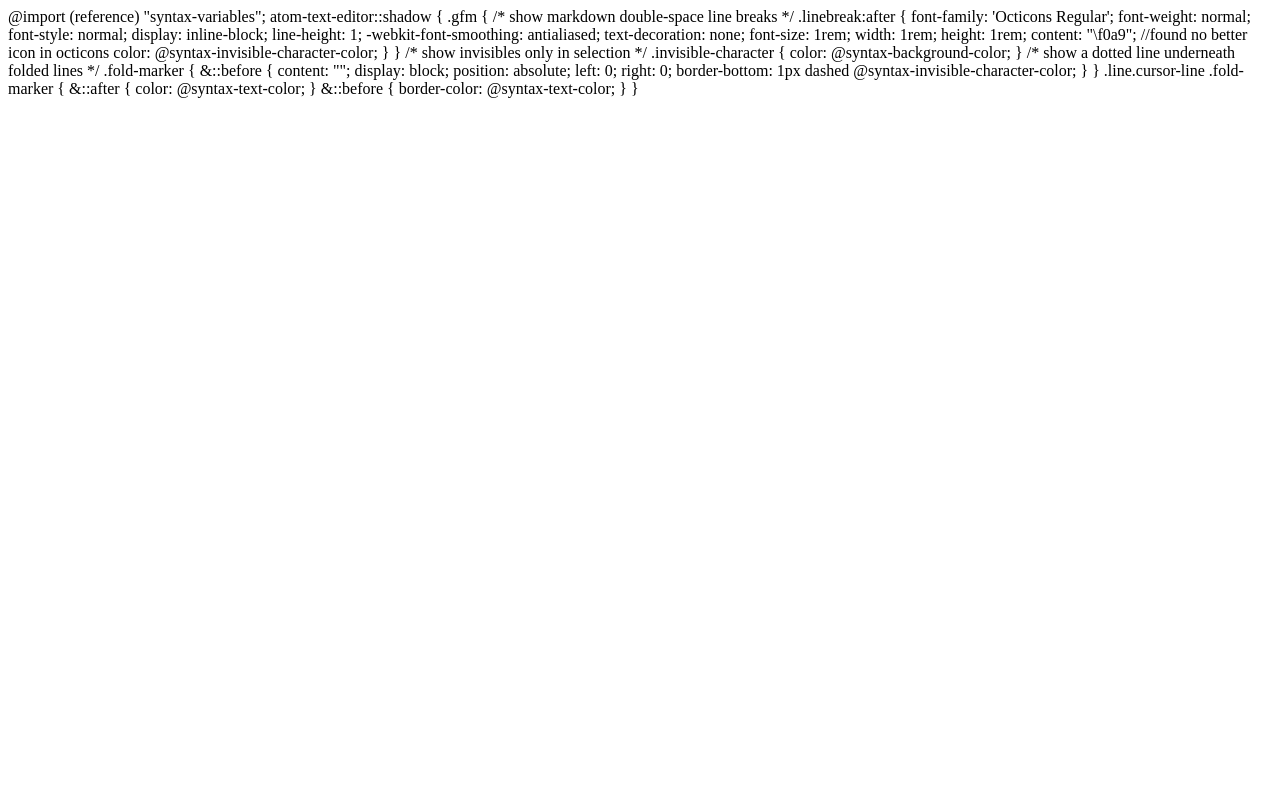
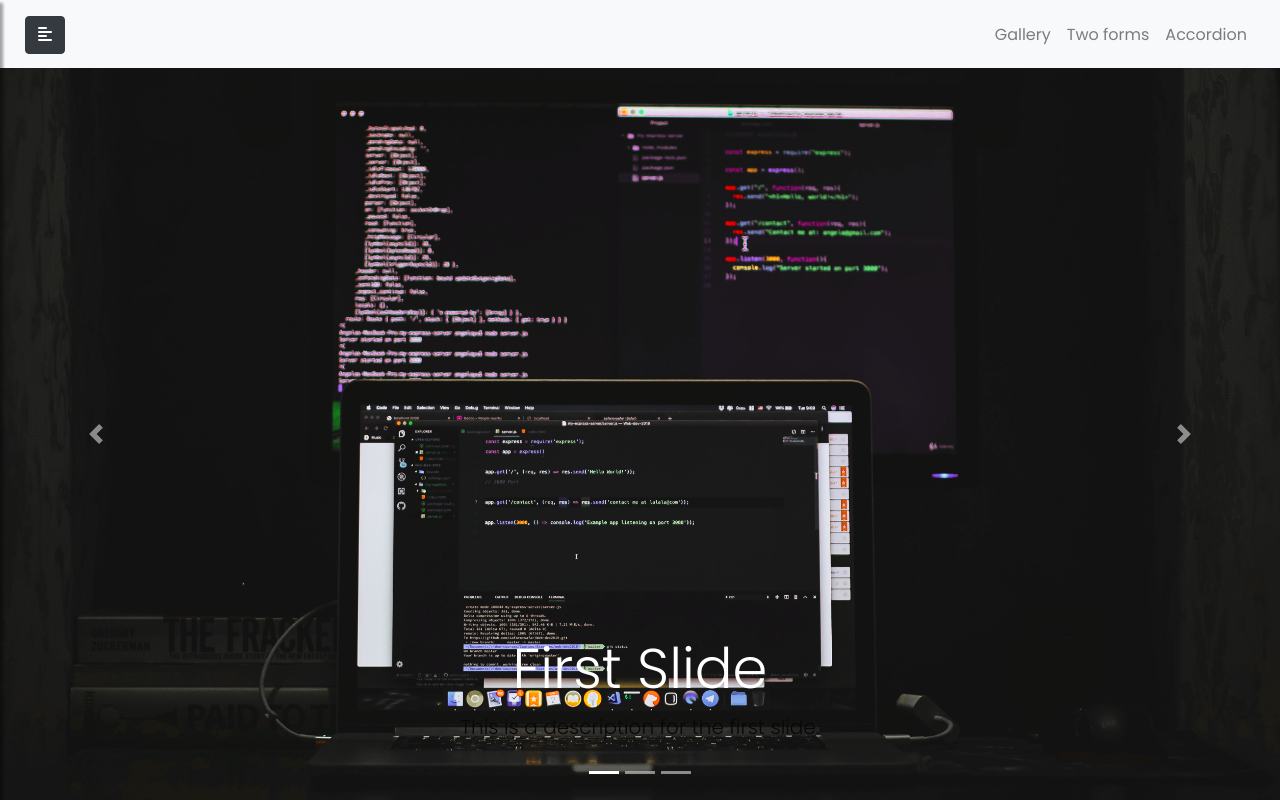
Before and after one commit to andrijaJ01/portfolio-fastapi, a FastAPI app: page / in a window 1280 px wide. Run offline with FastAPI, Linux system fonts and the light colour scheme; some libraries are stand-ins or nearby versions.

Commit message:
updated html

```diff
--- a/templates/home.html
+++ b/templates/home.html
@@ -1,43 +1,72 @@
+{% extends "base.html" %}
 
-@import (reference) "syntax-variables";
-atom-text-editor::shadow {
-  .gfm {
-    /* show markdown double-space line breaks */
-    .linebreak:after {
-      font-family: 'Octicons Regular';
-      font-weight: normal;
-      font-style: normal;
-      display: inline-block;
-      line-height: 1;
-      -webkit-font-smoothing: antialiased;
-      text-decoration: none;
-      font-size: 1rem;
-      width: 1rem;
-      height: 1rem;
-      content: "\f0a9"; //found no better icon in octicons
-      color: @syntax-invisible-character-color;
-    }
-  }
-  /* show invisibles only in selection */
-  .invisible-character {
-      color: @syntax-background-color;
-  }
-  /* show a dotted line underneath folded lines */
-  .fold-marker {
-    &::before {
-      content: "";
-      display: block;
-      position: absolute;
-      left: 0;
-      right: 0;
-      border-bottom: 1px dashed @syntax-invisible-character-color;
-    }
-  }
-  .line.cursor-line .fold-marker {
-    &::after {
-      color: @syntax-text-color;
-    }
-    &::before {
-      border-color: @syntax-text-color;
-    }
-  }
+{% block title %}Home{% endblock %}
+{% block head %}
+{{ super() }}
+
+{% endblock %}
+
+{% block page_content %}
+{% include 'include/sidebar.html' %}
+<style>
+.carousel-item {
+  height: calc(100vh - 68px);
+  min-height: 350px;
+  background: no-repeat center center scroll;
+  -webkit-background-size: cover;
+  -moz-background-size: cover;
+  -o-background-size: cover;
+  background-size: cover;
+
+}
+
+</style>
+<header>
+  <div id="carouselExampleIndicators" class="carousel slide" data-ride="carousel">
+    <ol class="carousel-indicators">
+      <li data-target="#carouselExampleIndicators" data-slide-to="0" class="active"></li>
+      <li data-target="#carouselExampleIndicators" data-slide-to="1"></li>
+      <li data-target="#carouselExampleIndicators" data-slide-to="2"></li>
+    </ol>
+    <div class="carousel-inner" role="listbox">
+      <!-- Slide One - Set the background image for this slide in the line below -->
+      <div class="carousel-item active" style="background-image: url({{url_for('static',path='images/img3-edited.jpg')}})">
+        <div class="carousel-caption  d-md-block">
+          <h2 class="display-4">First Slide</h2>
+          <p class="lead">This is a description for the first slide.</p>
+        </div>
+      </div>
+      <!-- Slide Two - Set the background image for this slide in the line below -->
+      <div class="carousel-item " style="background-image: url({{url_for('static',path='images/img2.jpg')}})">
+        <div class="carousel-caption  d-md-block">
+          <h2 class="display-4">Second Slide</h2>
+          <p class="lead">This is a description for the second slide.</p>
+        </div>
+      </div>
+      <!-- Slide Three - Set the background image for this slide in the line below -->
+      <div class="carousel-item " style="background-image: url({{url_for('static',path='images/img1.jpg')}})">
+        <div class="carousel-caption  d-md-block">
+          <h2 class="display-4">Third Slide</h2>
+          <p class="lead">This is a description for the third slide.</p>
+        </div>
+      </div>
+    </div>
+    <a class="carousel-control-prev" href="#carouselExampleIndicators" role="button" data-slide="prev">
+          <span class="carousel-control-prev-icon" aria-hidden="true"></span>
+          <span class="sr-only">Previous</span>
+        </a>
+    <a class="carousel-control-next" href="#carouselExampleIndicators" role="button" data-slide="next">
+          <span class="carousel-control-next-icon" aria-hidden="true"></span>
+          <span class="sr-only">Next</span>
+        </a>
+  </div>
+</header>
+
+<!-- Page Content -->
+{% endblock %}
+
+{% block scripts %}
+{{ super() }}
+
+
+{% endblock %}
```
